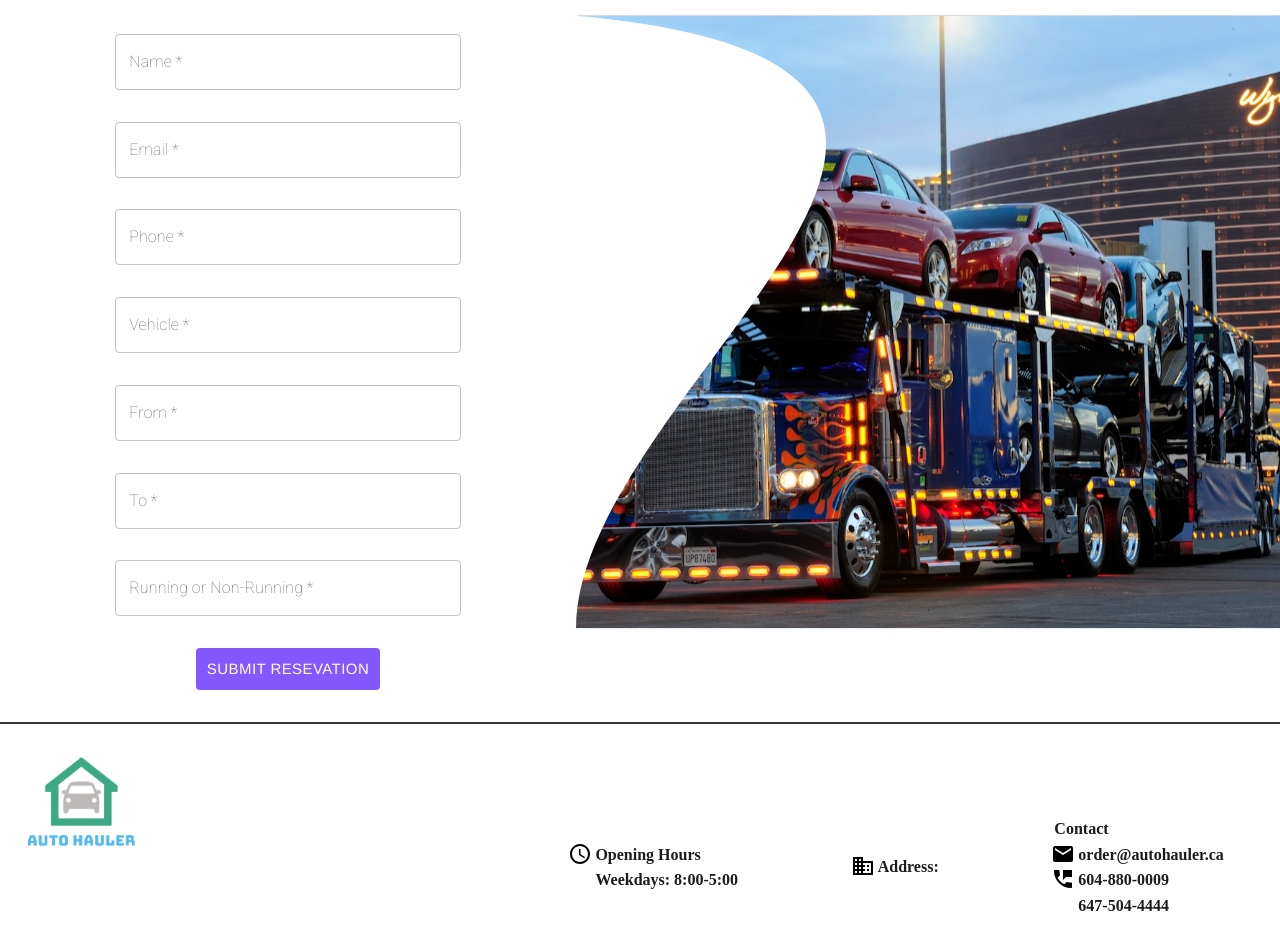
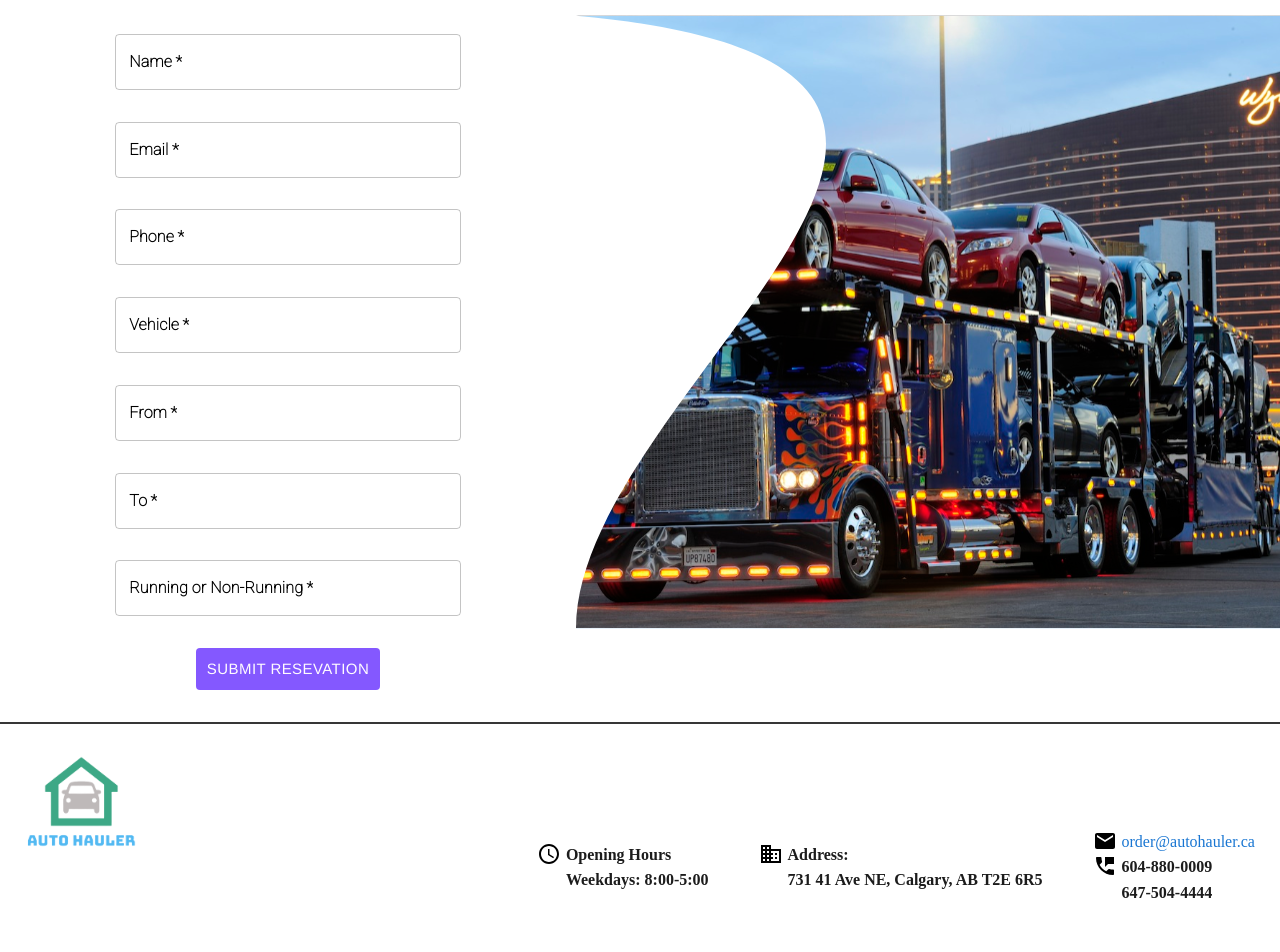
Before and after one commit to TieuVanHien/auto-haul, a React (Create React App) app: page / in a window 1280 px wide. Shown: the part 3280-4232 px from the top of the page. Built offline with nearby package versions, Linux system fonts and the light colour scheme; a web font is replaced by a local one.

Commit message:
updated form function

```diff
--- a/src/scss/sections/footer.scss
+++ b/src/scss/sections/footer.scss
@@ -7,7 +7,7 @@
     flex-direction: column;
     h5 {
       color: $black;
-      margin-left: 0.2em;
+      margin-left: 0.3em;
     }
     .top-side {
       width: 100%;
@@ -37,9 +37,20 @@
           flex-direction: column;
           .email {
             display: flex;
+            .email-link {
+              margin-left: 0.3em;
+              cursor: pointer;
+              text-decoration: none;
+            }
           }
           .phone {
             display: flex;
+          }
+          .address {
+            .address-detail {
+              display: flex;
+              flex-direction: column;
+            }
           }
         }
       }
--- a/src/section/footer.js
+++ b/src/section/footer.js
@@ -4,6 +4,7 @@ import EmailIcon from "@mui/icons-material/Email";
 import PermPhoneMsgIcon from "@mui/icons-material/PermPhoneMsg";
 import BusinessIcon from "@mui/icons-material/Business";
 import QueryBuilderIcon from "@mui/icons-material/QueryBuilder";
+import { Link } from "@mui/material";
 
 export const Footer = () => {
   return (
@@ -24,13 +25,22 @@ export const Footer = () => {
             </div>
             <div className="detail addresses">
               <BusinessIcon className="icon" />
-              <h5>Address:</h5>
+              <div className="address-detail">
+                <h5>Address:</h5>
+                <h5>731 41 Ave NE, Calgary, AB T2E 6R5</h5>
+              </div>
             </div>
             <div className="detail contact">
-              <h5>Contact</h5>
               <div className="email">
                 <EmailIcon className="icon" />
-                <h5>order@autohauler.ca</h5>
+                <Link
+                  className="email-link"
+                  onClick={() =>
+                    (window.location = "mailto:autohauler88@gmail.com")
+                  }
+                >
+                  order@autohauler.ca
+                </Link>
               </div>
 
               <div className="phone">
--- a/src/section/form.js
+++ b/src/section/form.js
@@ -1,26 +1,54 @@
-import React from "react";
+import React, { useRef } from "react";
+import emailjs from "@emailjs/browser";
 import { TextField, Button } from "@mui/material";
 import recForm from "../images/form.svg";
 
 export const FormSubmit = () => {
-  const inputProps = {
-    color: "#1c1c1c",
-    fontWeight: "bold",
+  const form = useRef();
+
+  const sendEmail = (e) => {
+    e.preventDefault();
+    emailjs
+      .sendForm(
+        "service_crkbyyc",
+        "template_io5dk0a",
+        form.current,
+        "rzG_LRj0lLd3n2l0Z"
+      )
+      .then(
+        (result) => {
+          console.log(result.text);
+        },
+        (error) => {
+          console.log(error.text);
+        }
+      );
+    e.target.reset();
   };
   return (
     <section className="form">
       <div className="container">
         <div className="formContact">
           <h3>Get A Quote!</h3>
-          <form className="formFill">
+          <form ref={form} onSubmit={sendEmail} className="formFill">
             <TextField
               className="input"
               variant="outlined"
               label="Name"
               placeholder="John Wick"
               type="text"
+              name="name"
               required="required"
-              inputProps={inputProps}
+              InputLabelProps={{
+                style: { color: "black", fontWeight: "bold " },
+              }}
+              inputProps={{
+                style: {
+                  fontFamily: "nunito",
+                  color: "black",
+                  fontWeight: "500",
+                },
+              }}
             />
             <TextField
               className="input"
@@ -28,7 +56,18 @@ export const FormSubmit = () => {
               label="Email"
               placeholder="jane.doe@gmail.com"
               type="email"
+              name="email"
               required="required"
+              InputLabelProps={{
+                style: { color: "black", fontWeight: "bold " },
+              }}
+              inputProps={{
+                style: {
+                  fontFamily: "nunito",
+                  color: "black",
+                  fontWeight: "500",
+                },
+              }}
             />
             <TextField
               className="input"
@@ -36,7 +75,18 @@ export const FormSubmit = () => {
               label="Phone"
               placeholder="(888) 888-8888"
               type="tel"
+              name="phone"
               required="required"
+              InputLabelProps={{
+                style: { color: "black", fontWeight: "bold " },
+              }}
+              inputProps={{
+                style: {
+                  fontFamily: "nunito",
+                  color: "black",
+                  fontWeight: "500",
+                },
+              }}
             />
             <TextField
               className="input"
@@ -46,7 +96,18 @@ export const FormSubmit = () => {
               label="Vehicle"
               placeholder="Vehicle - Make, Model, Year"
               type="text"
+              name="vehicle"
               required="required"
+              InputLabelProps={{
+                style: { color: "black", fontWeight: "bold " },
+              }}
+              inputProps={{
+                style: {
+                  fontFamily: "nunito",
+                  color: "black",
+                  fontWeight: "500",
+                },
+              }}
             />
             <TextField
               className="input"
@@ -56,7 +117,18 @@ export const FormSubmit = () => {
               label="From"
               placeholder="City"
               type="text"
+              name="fromCity"
               required="required"
+              InputLabelProps={{
+                style: { color: "black", fontWeight: "bold " },
+              }}
+              inputProps={{
+                style: {
+                  fontFamily: "nunito",
+                  color: "black",
+                  fontWeight: "500",
+                },
+              }}
             />
             <TextField
               className="input"
@@ -66,7 +138,18 @@ export const FormSubmit = () => {
               label="To"
               placeholder="City"
               type="text"
+              name="toCity"
               required="required"
+              InputLabelProps={{
+                style: { color: "black", fontWeight: "bold " },
+              }}
+              inputProps={{
+                style: {
+                  fontFamily: "nunito",
+                  color: "black",
+                  fontWeight: "500",
+                },
+              }}
             />
             <TextField
               className="input"
@@ -76,7 +159,18 @@ export const FormSubmit = () => {
               label="Running or Non-Running"
               placeholder="Status"
               type="text"
+              name="status"
               required="required"
+              InputLabelProps={{
+                style: { color: "black", fontWeight: "bold " },
+              }}
+              inputProps={{
+                style: {
+                  fontFamily: "nunito",
+                  color: "black",
+                  fontWeight: "500",
+                },
+              }}
             />
             <Button className="button" size="large" type="submit">
               Submit Resevation
```
